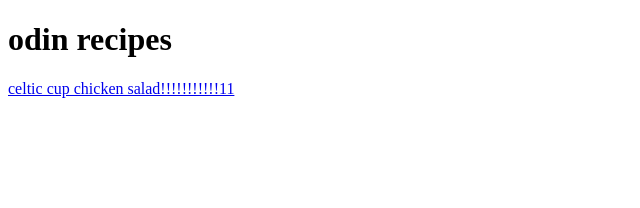
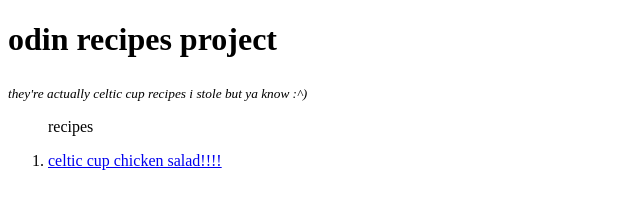
Before and after one commit to skeoswf/odin-recipes, a plain HTML site: page index.html in a window 1280 px wide. Shown: the whole page, without its empty margins (0-640 px from the left). Drawn offline with Linux system fonts and the light colour scheme.

Commit message:
Update recipes into list in index

```diff
--- a/index.html
+++ b/index.html
@@ -8,8 +8,15 @@
     </head>
 
     <body>
-        <h1>odin recipes</h1>
-        <p><a href="recipes/celticcupchickensalad.html">celtic cup chicken salad!!!!!!!!!!!11</a></p>
+
+        <h1>odin recipes project</h1>
+        <p><em><sub>they're actually celtic cup recipes i stole but ya know :^)</sub></em></p>
+
+        <ol><p>recipes</p>
+            <li><a href="./recipes/celticcupchickensalad.html">celtic cup chicken salad!!!!</a></li>
+
+        </ol>
+
     </body>
 
 </html>
```
